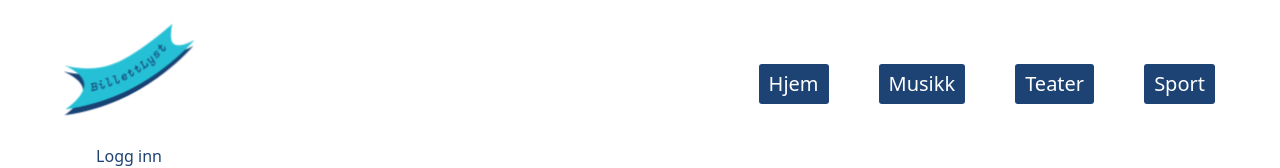
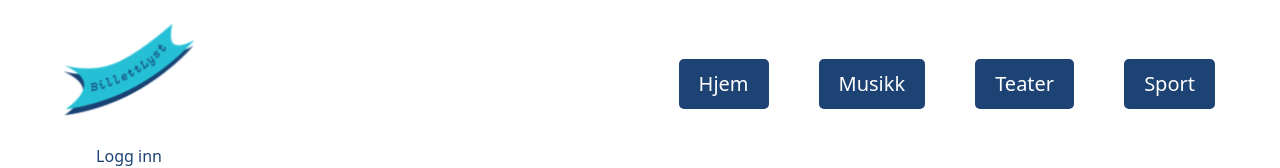
Before and after one commit to hannaso91/eksamen_UIN2025_BillettLyst, a React (Vite) app: page /category/musikk/ in a window 1280 px wide. Shown: the top 168 px of the page. Built offline with nearby package versions, Linux system fonts and the light colour scheme; no server answers.

Commit message:
Justert stilsetting på nav.
Har justert font-vekt etter feil ved siste merge.

```diff
--- a/src/styles/nav.scss
+++ b/src/styles/nav.scss
@@ -27,9 +27,9 @@ nav{
             list-style: none;
             background-color: #1D4274;
 
-            padding: 5px 10px;
+            padding: 10px 20px;
             margin: 10px;
-            border-radius: 3px;
+            border-radius: 5px;
 
             a{
                 color: #ffffff;
@@ -46,7 +46,7 @@ nav{
     .button{
         background-color: #1D4274;
         color: #ffffff;
-        padding: 5px 10px;
+        padding: 10px 15px;
     }
 }
 
```
